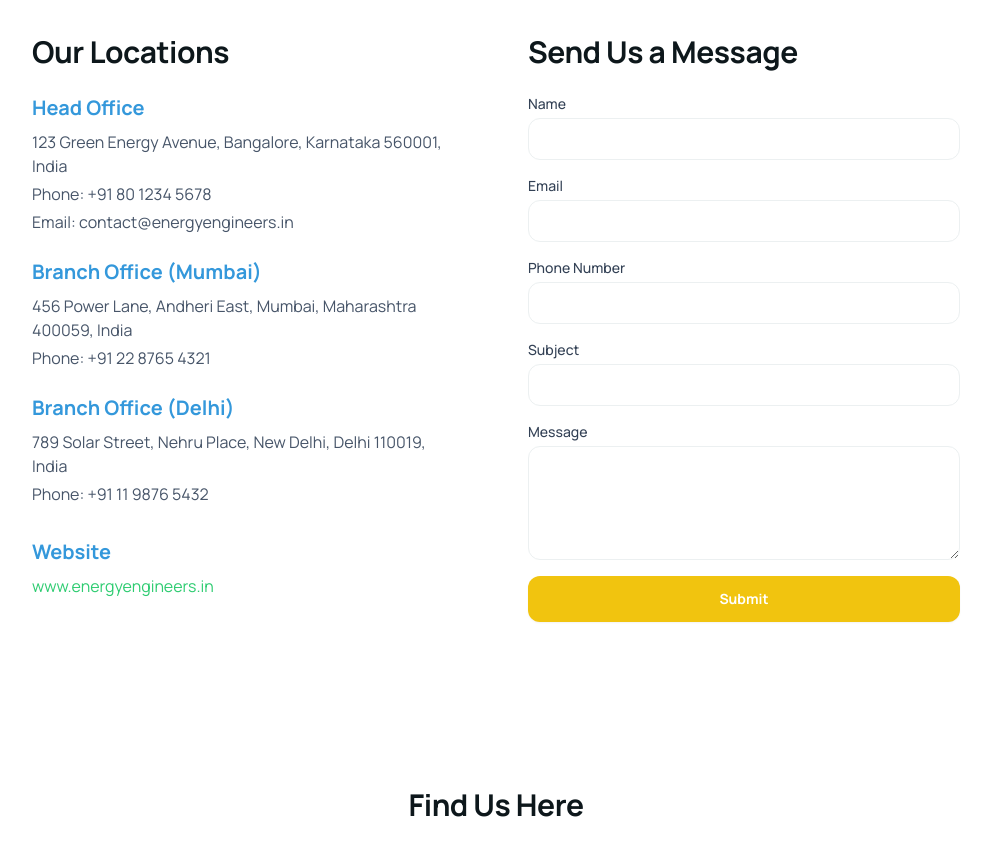
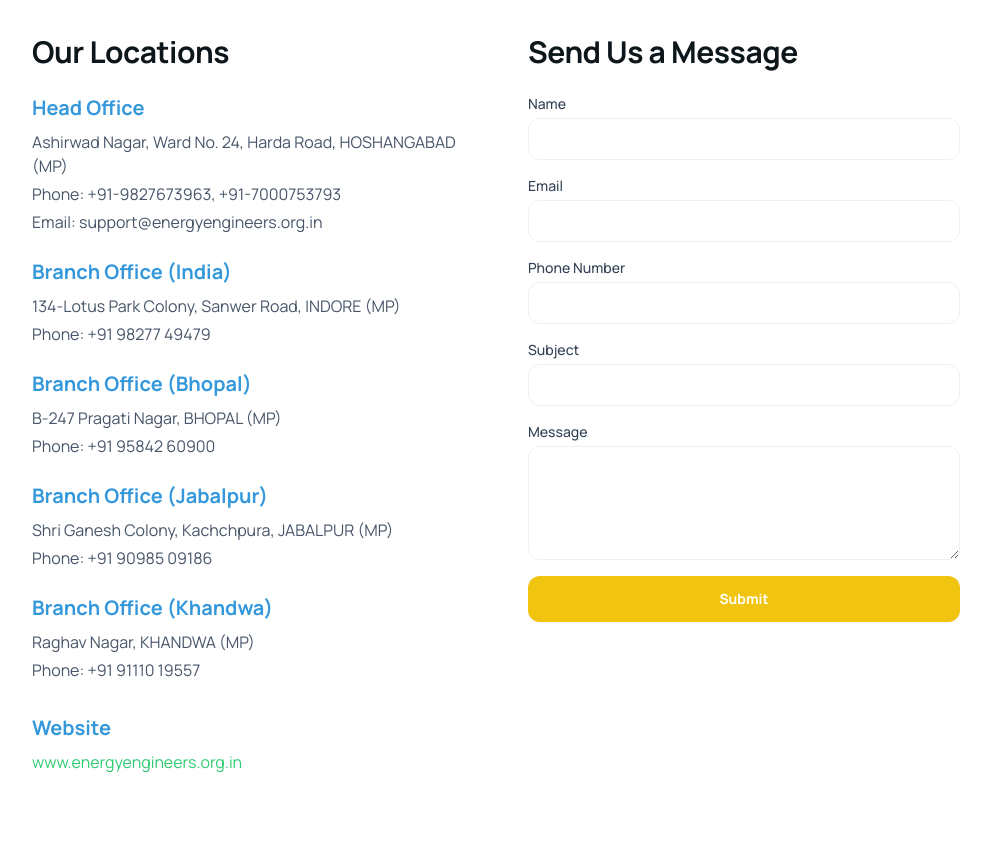
Before and after one commit to energyengineers-internal/energy_site, a plain HTML site: page contact_us.html in a window 1280 px wide. Shown: the part 1480-2339 px from the top of the page, without its empty margins (144-1135 px from the left). Drawn offline with nearby package versions, Linux system fonts and the light colour scheme; grey boxes are pictures that could not be loaded.

Commit message:
Updating site content

```diff
--- a/contact_us.html
+++ b/contact_us.html
@@ -160,24 +160,34 @@
 <div class="space-y-6">
 <div>
 <h3 class="text-xl font-bold text-secondary mb-2">Head Office</h3>
-<p class="text-slate-600 dark:text-slate-300">123 Green Energy Avenue, Bangalore, Karnataka 560001, India</p>
-<p class="text-slate-600 dark:text-slate-300 mt-1">Phone: +91 80 1234 5678</p>
-<p class="text-slate-600 dark:text-slate-300 mt-1">Email: contact@energyengineers.in</p>
+<p class="text-slate-600 dark:text-slate-300">Ashirwad Nagar, Ward No. 24, Harda Road, HOSHANGABAD (MP)</p>
+<p class="text-slate-600 dark:text-slate-300 mt-1">Phone: +91-9827673963, +91-7000753793</p>
+<p class="text-slate-600 dark:text-slate-300 mt-1">Email: support@energyengineers.org.in</p>
 </div>
 <div>
-<h3 class="text-xl font-bold text-secondary mb-2">Branch Office (Mumbai)</h3>
-<p class="text-slate-600 dark:text-slate-300">456 Power Lane, Andheri East, Mumbai, Maharashtra 400059, India</p>
-<p class="text-slate-600 dark:text-slate-300 mt-1">Phone: +91 22 8765 4321</p>
+<h3 class="text-xl font-bold text-secondary mb-2">Branch Office (India)</h3>
+<p class="text-slate-600 dark:text-slate-300">134-Lotus Park Colony, Sanwer Road, INDORE (MP)</p>
+<p class="text-slate-600 dark:text-slate-300 mt-1">Phone: +91 98277 49479</p>
 </div>
 <div>
-<h3 class="text-xl font-bold text-secondary mb-2">Branch Office (Delhi)</h3>
-<p class="text-slate-600 dark:text-slate-300">789 Solar Street, Nehru Place, New Delhi, Delhi 110019, India</p>
-<p class="text-slate-600 dark:text-slate-300 mt-1">Phone: +91 11 9876 5432</p>
+<h3 class="text-xl font-bold text-secondary mb-2">Branch Office (Bhopal)</h3>
+<p class="text-slate-600 dark:text-slate-300">B-247 Pragati Nagar, BHOPAL (MP)</p>
+<p class="text-slate-600 dark:text-slate-300 mt-1">Phone: +91 95842 60900</p>
+</div>
+<div>
+<h3 class="text-xl font-bold text-secondary mb-2">Branch Office (Jabalpur)</h3>
+<p class="text-slate-600 dark:text-slate-300">Shri Ganesh Colony, Kachchpura, JABALPUR (MP)</p>
+<p class="text-slate-600 dark:text-slate-300 mt-1">Phone: +91 90985 09186</p>
+</div>
+<div>
+<h3 class="text-xl font-bold text-secondary mb-2">Branch Office (Khandwa)</h3>
+<p class="text-slate-600 dark:text-slate-300">Raghav Nagar, KHANDWA (MP)</p>
+<p class="text-slate-600 dark:text-slate-300 mt-1">Phone: +91 91110 19557</p>
 </div>
 </div>
 <div class="mt-8">
 <h3 class="text-xl font-bold text-secondary mb-2">Website</h3>
-<a class="text-primary hover:underline" href="#">www.energyengineers.in</a>
+<a class="text-primary hover:underline" href="#">www.energyengineers.org.in</a>
 </div>
 </div>
 <div>
@@ -211,7 +221,7 @@
 <section class="py-10 lg:py-16">
 <h2 class="text-text-light dark:text-text-dark text-3xl font-bold leading-tight tracking-[-0.015em] px-4 pb-8 pt-5 text-center">Find Us Here</h2>
 <div class="aspect-w-16 aspect-h-9 rounded-xl overflow-hidden mx-4">
-<iframe allowfullscreen="" data-location="Bangalore, India" height="450" loading="lazy" referrerpolicy="no-referrer-when-downgrade" src="https://www.google.com/maps/embed?pb=!1m18!1m12!1m3!1d3888.001699933256!2d77.5945623152433!3d12.9715987908556!2m3!1f0!2f0!3f0!3m2!1i1024!2i768!4f13.1!3m3!1m2!1s0x3bae1670c9b9b1d3%3A0x1d4a2d8a4f00b4f!2sBengaluru%2C%20Karnataka!5e0!3m2!1sen!2sin!4v1678886088806!5m2!1sen!2sin" style="border:0;" width="100%"></iframe>
+<iframe allowfullscreen="" data-location="Bangalore, India" height="450" loading="lazy" referrerpolicy="no-referrer-when-downgrade" src="https://www.google.com/maps/embed?pb=!1m18!1m12!1m3!1d3679.8770984244757!2d77.71210587498332!3d22.732809027080034!2m3!1f0!2f0!3f0!3m2!1i1024!2i768!4f13.1!3m3!1m2!1s0x397dcf96cd28998b%3A0xa0849e8106cb7cee!2sENERGY%20Engineers!5e0!3m2!1sen!2sin!4v1759933311378!5m2!1sen!2sin" style="border:0;" width="100%"></iframe>
 </div>
 </section>
 </main>
```
Also changed, not shown: index.html (+3 -3 lines).
